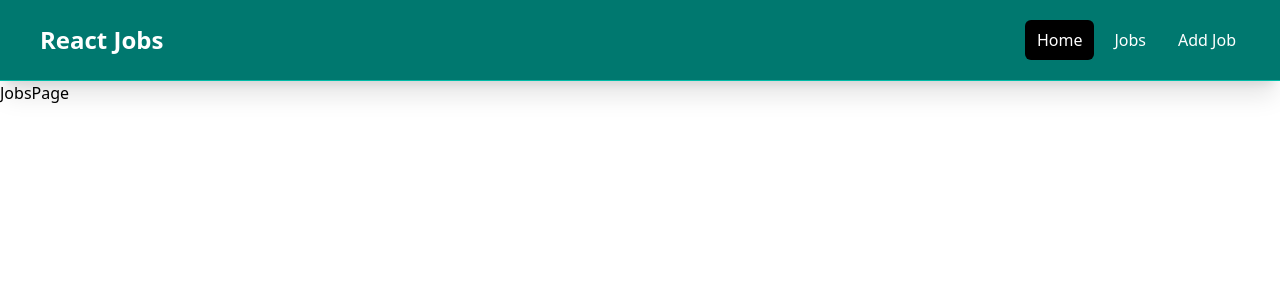
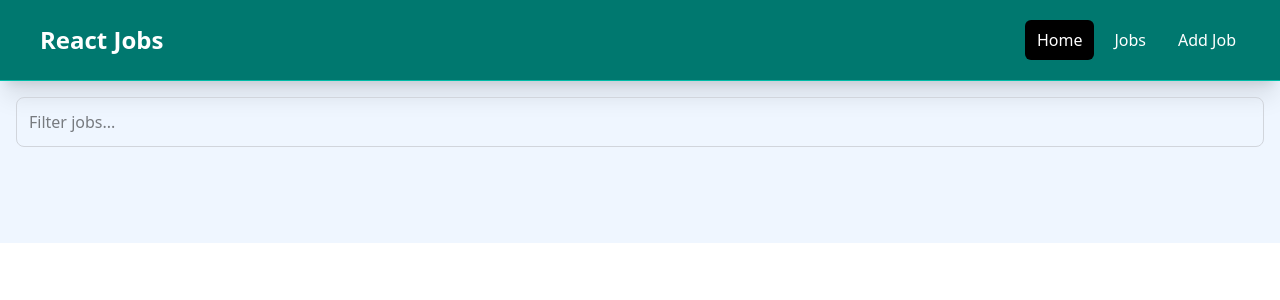
Before and after one commit to AmaduKamara/job-portal, a React (Vite) app: page /jobs in a window 1280 px wide. Shown: the top 300 px of the page. Built offline with nearby package versions, Linux system fonts and the light colour scheme.

Commit message:
Add filter jobs on Jobs page

```diff
--- a/src/pages/JobsPage.jsx
+++ b/src/pages/JobsPage.jsx
@@ -1,9 +1,25 @@
-import React from 'react'
+import React from "react";
 
 const JobsPage = () => {
   return (
-    <div>JobsPage</div>
-  )
-}
+    <>
+      {/* <!-- Filter Jobs --> */}
+      <section class='bg-blue-50 py-4'>
+        <div class='container mx-auto px-4'>
+          <div class='relative'>
+            <input
+              type='text'
+              class='w-full p-3 border border-gray-300 rounded-lg focus:outline-none focus:border-indigo-500'
+              placeholder='Filter jobs...'
+            />
+          </div>
+        </div>
+      </section>
 
-export default JobsPage
+      {/* <!-- All Jobs --> */}
+      <section class='bg-blue-50 px-4 py-10'></section>
+    </>
+  );
+};
+
+export default JobsPage;
```
